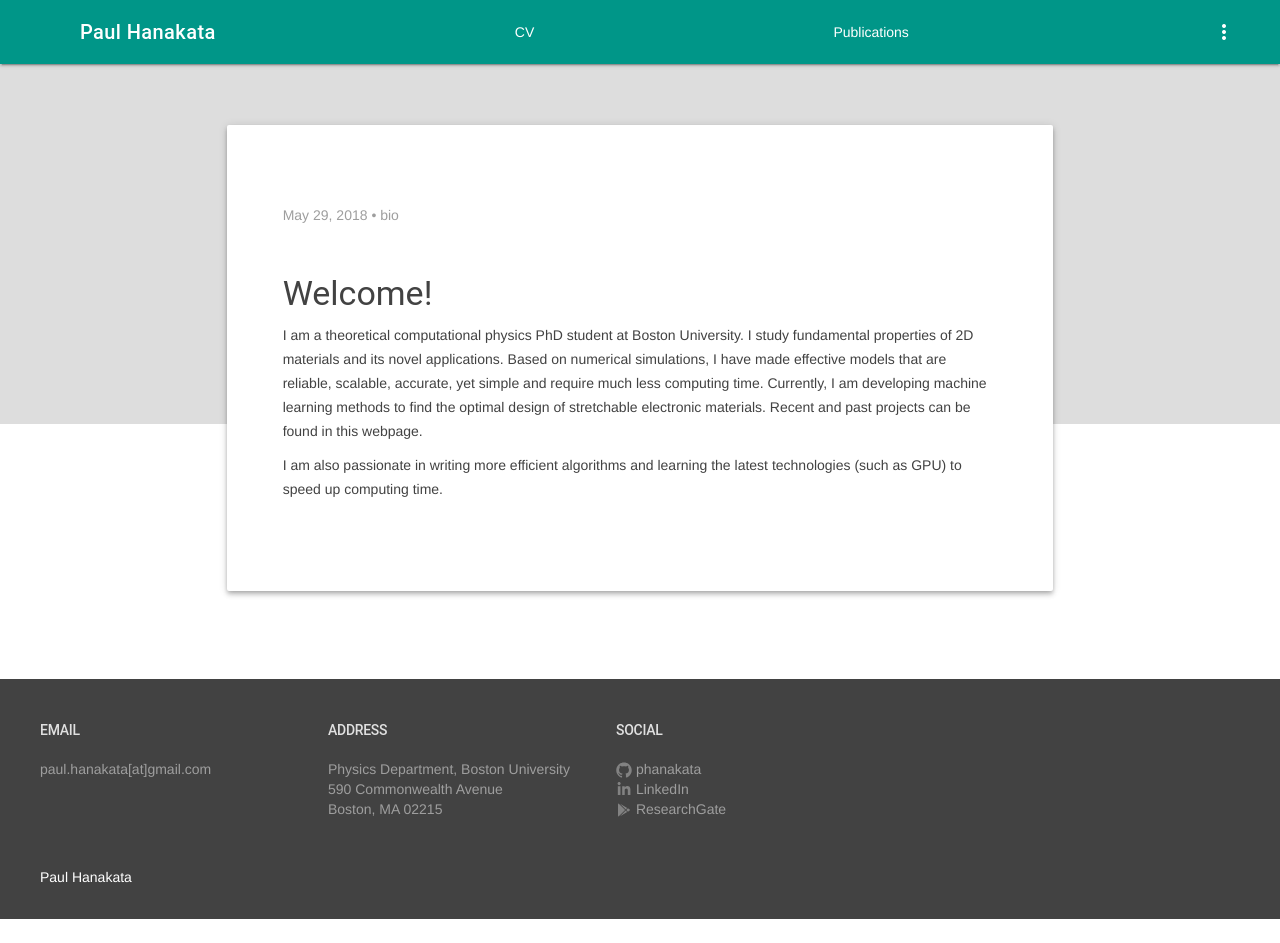
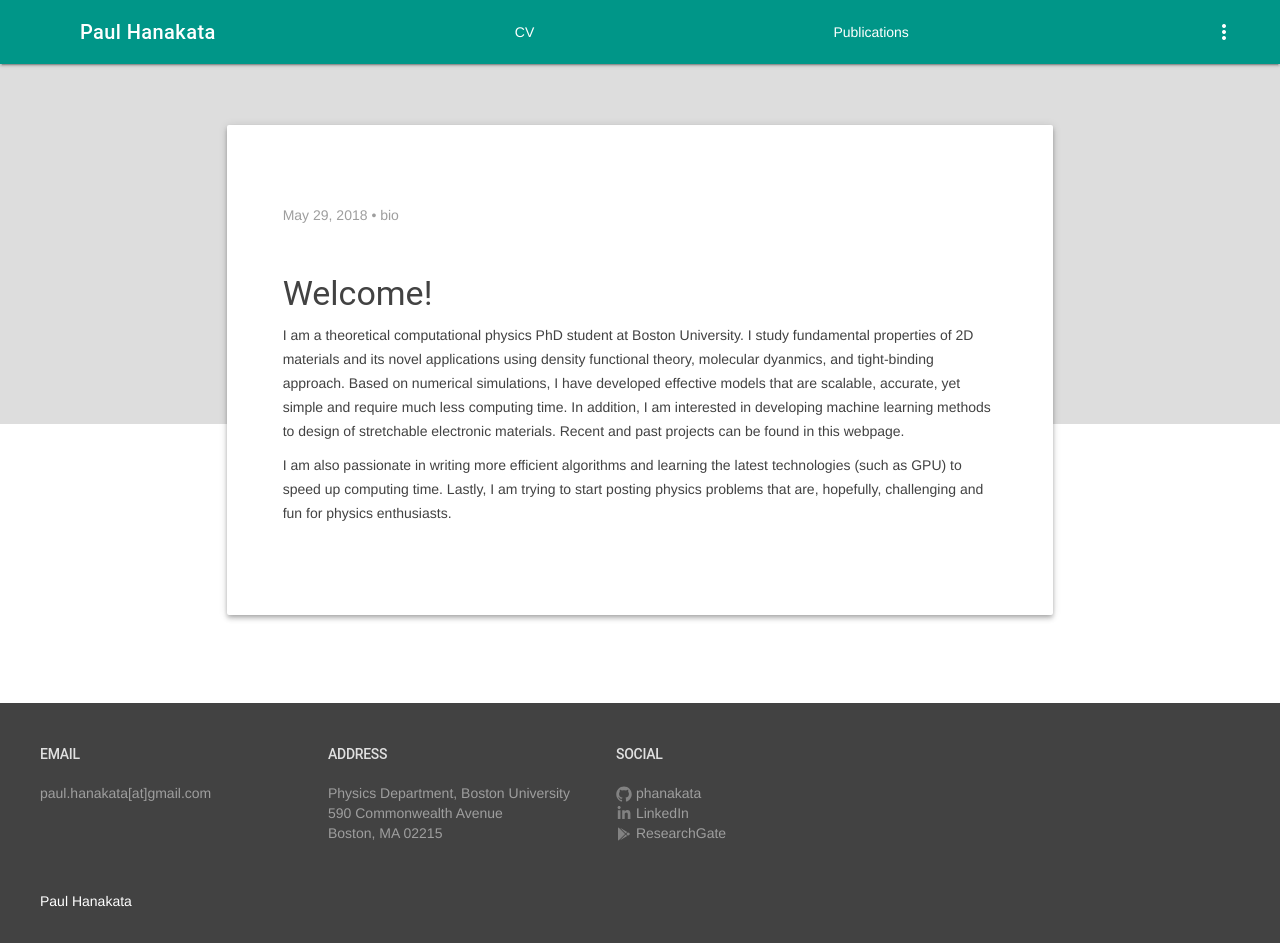
Before and after one commit to phanakata/phanakata.github.io, a Jekyll site: the page built from _posts/2018-05-29-about_me.markdown, in a window 1280 px wide. Built offline with Jekyll 4.4.1, drawn with Linux system fonts in a browser that asks for light colours; before the commit the page ends 919 px from its top, so only the background shows below that.

Commit message:
Update 2018-05-29-about_me.markdown

```diff
--- a/_posts/2018-05-29-about_me.markdown
+++ b/_posts/2018-05-29-about_me.markdown
@@ -7,6 +7,7 @@ highlight: true
 image: /img/pp.jpg
 ---
 
-I am a theoretical computational physics PhD student at Boston University. I study fundamental properties of 2D materials and its novel applications. Based on numerical simulations, I have made effective models that are reliable, scalable, accurate, yet simple and require much less computing time. Currently, I am developing machine learning methods to find the optimal design of stretchable electronic materials. Recent and past projects can be found in this webpage.
+I am a theoretical computational physics PhD student at Boston University. I study fundamental properties of 2D materials and its novel applications using density functional theory, molecular dyanmics, and tight-binding approach. Based on numerical simulations, I have developed effective models that are scalable, accurate, yet simple and require much less computing time. In addition, I am interested in developing machine learning methods to design of stretchable electronic materials. Recent and past projects can be found in this webpage.
 
 I am also passionate in writing more efficient algorithms and learning the latest technologies (such as GPU) to speed up computing time.
+Lastly, I am trying to start posting physics problems that are, hopefully, challenging and fun for physics enthusiasts.
```
